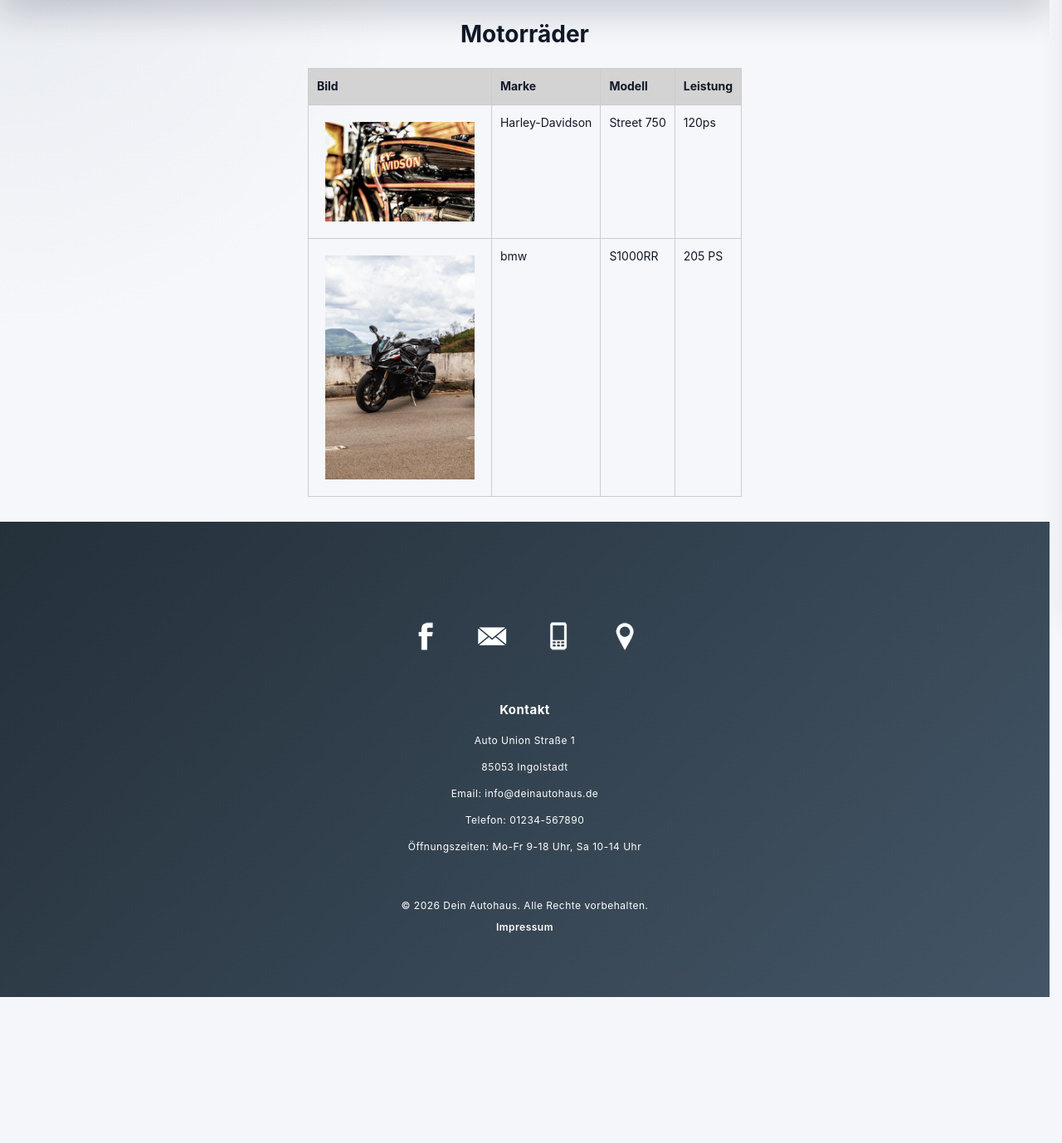
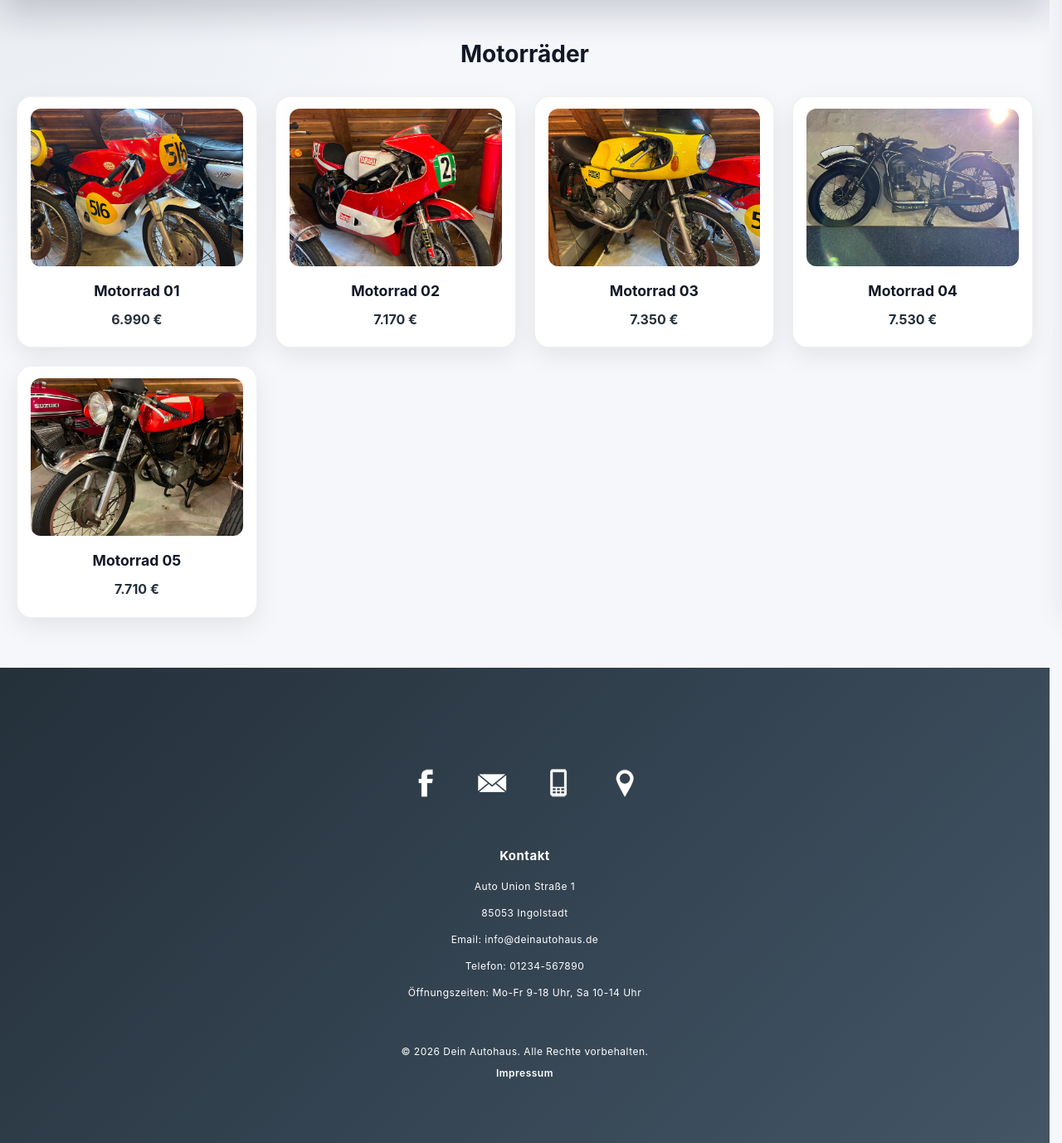
Before and after one commit to linusscheunemann-ctrl/WebTech, a PHP site: page /Motorraeder.php in a window 1280 px wide. Shown: the part 107-1485 px from the top of the page at 83% size. Before the commit the page ends 1309 px from the top, so only its background shows below. Run offline with PHP 8.4, Linux system fonts and the light colour scheme.

Commit message:
Update Motorraeder.php

```diff
--- a/Motorraeder.php
+++ b/Motorraeder.php
@@ -7,6 +7,65 @@
     <script src="JavaScript/toggle-theme.js"></script>
     <script src="JavaScript/cart.js" defer></script>
     <title>Motorräder</title>
+    <style>
+        .motorbikes-section {
+            max-width: 1320px;
+            margin: 0 auto;
+            padding: 24px 20px 60px;
+        }
+
+        .motorbikes-section h1 {
+            text-align: center;
+            margin-bottom: 28px;
+        }
+
+        .motorbikes-grid {
+            display: grid;
+            grid-template-columns: repeat(auto-fit, minmax(230px, 1fr));
+            gap: 22px;
+        }
+
+        .motorbike-card {
+            background: #ffffff;
+            color: #111111;
+            border-radius: 18px;
+            overflow: hidden;
+            box-shadow: 0 10px 30px rgba(0, 0, 0, 0.08);
+            border: 1px solid rgba(0, 0, 0, 0.06);
+        }
+
+        .motorbike-card-media {
+            padding: 14px 16px 0;
+            box-sizing: border-box;
+        }
+
+        .motorbike-card-media img {
+            width: 100%;
+            height: 190px;
+            object-fit: cover;
+            object-position: center;
+            display: block;
+            border-radius: 12px;
+            margin: 0;
+        }
+
+        .motorbike-card-content {
+            padding: 16px 18px 20px;
+            text-align: center;
+        }
+
+        .motorbike-card-content h3 {
+            margin: 0 0 8px;
+            font-size: 1.1rem;
+        }
+
+        .motorbike-card-content p {
+            margin: 0;
+            font-size: 1rem;
+            font-weight: 700;
+            color: var(--primary-color);
+        }
+    </style>
 </head>
 <body>
     <!-- Navigation Anfang -->
@@ -14,31 +73,40 @@
 
     <!-- Navigation Ende -->
     <!-- ## Beginn Code von Moritz-->
-    <h1>Motorräder</h1>
-    <table>
-        <thead>
-            <tr>
-                <th>Bild</th>
-                <th>Marke</th>
-                <th>Modell</th>
-                <th>Leistung</th>
-            </tr>
-        </thead>
-        <tbody>
-            <tr>
-                <td><img src="images/motorrad-museum-ingolstadt-1.jpg" alt="Ducati Panigale V4"></td>
-                <td>Harley-Davidson</td>
-                <td>Street 750</td>
-                <td>120ps</td>
-            </tr>
-            <tr>
-                <td><img src="images/image.png" alt="BMW S1000RR"></td>
-                <td>bmw</td>
-                <td>S1000RR</td>
-                <td>205 PS</td>
-            </tr>
-        </tbody>
-    </table>
+    <?php
+    $motorbikeImages = glob(__DIR__ . '/images/motorrad/*.{jpg,jpeg,png,webp}', GLOB_BRACE) ?: [];
+    sort($motorbikeImages, SORT_NATURAL | SORT_FLAG_CASE);
+    $motorbikeImages = array_slice($motorbikeImages, 0, 58);
+
+    $motorbikeCards = [];
+    foreach ($motorbikeImages as $index => $imagePath) {
+        $motorbikeCards[] = [
+            'image' => substr($imagePath, strlen(__DIR__) + 1),
+            'title' => sprintf('Motorrad %02d', $index + 1),
+            'price' => number_format(6990 + ($index * 180), 0, ',', '.') . ' €',
+        ];
+    }
+    ?>
+
+    <main class="motorbikes-section">
+        <h1>Motorräder</h1>
+        <div class="motorbikes-grid">
+            <?php foreach ($motorbikeCards as $card): ?>
+                <article class="motorbike-card">
+                    <div class="motorbike-card-media">
+                        <img
+                            src="<?php echo htmlspecialchars($card['image'], ENT_QUOTES, 'UTF-8'); ?>"
+                            alt="<?php echo htmlspecialchars($card['title'], ENT_QUOTES, 'UTF-8'); ?>"
+                        >
+                    </div>
+                    <div class="motorbike-card-content">
+                        <h3><?php echo htmlspecialchars($card['title'], ENT_QUOTES, 'UTF-8'); ?></h3>
+                        <p><?php echo htmlspecialchars($card['price'], ENT_QUOTES, 'UTF-8'); ?></p>
+                    </div>
+                </article>
+            <?php endforeach; ?>
+        </div>
+    </main>
     <!-- ## Schluss Code von Moritz-->
     <?php require_once __DIR__ . '/includes/footer.php'; ?>
 </body>
```
